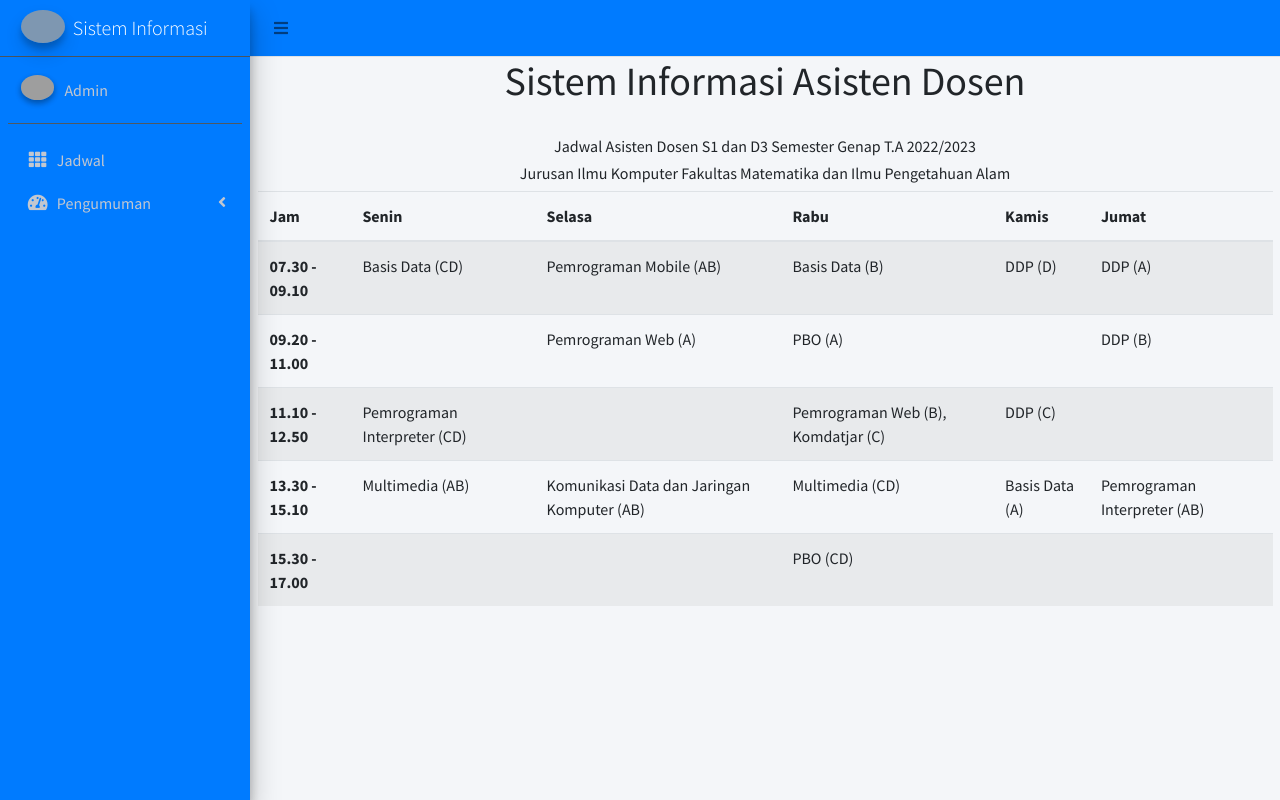
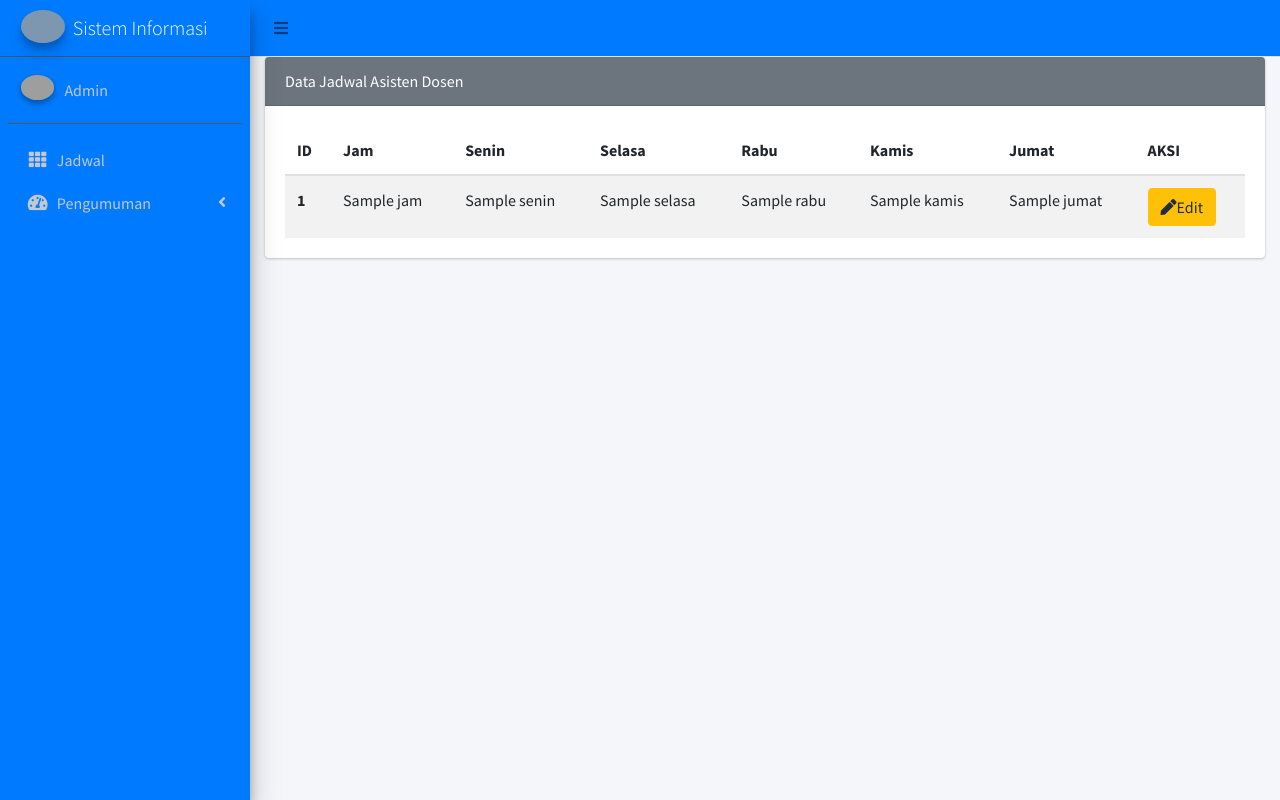
Before and after one commit to ditafaradila/SiAsdos, a CodeIgniter 4 app: template app/Views/pages/home.php in a window 1280 px wide. Run offline with PHP 8.4 and a stand-in for CodeIgniter, Linux system fonts and the light colour scheme; the template is opened without the code that fills it: most values are stand-ins (such as "Sample title", 1, 10 or a date in 2020); some libraries are stand-ins or nearby versions; grey boxes are pictures that could not be loaded.

Commit message:
Add files via upload

```diff
--- a/app/Views/pages/home.php
+++ b/app/Views/pages/home.php
@@ -1,64 +1,51 @@
-<?= $this->extend('template')?>
+<?= $this->extend('template') ?>
 <?= $this->section('content') ?>
 
-<h1 align="center">Sistem Informasi Asisten Dosen</h1>
-<br>
-<div align="center">
-  <h6>Jadwal Asisten Dosen S1 dan D3 Semester Genap T.A 2022/2023</h6>
-  <h6>Jurusan Ilmu Komputer Fakultas Matematika dan Ilmu Pengetahuan Alam</h6>
+<div class="container">
+  <div class="card">
+    <!--judul-->
+    <div class="card-header bg-secondary text-white">
+      Data Jadwal Asisten Dosen
+    </div>
+
+    <div class="card-body">
       <table class="table table-striped">
         <thead>
           <tr>
+            <th scope="col">ID</th>
             <th scope="col">Jam</th>
             <th scope="col">Senin</th>
             <th scope="col">Selasa</th>
             <th scope="col">Rabu</th>
             <th scope="col">Kamis</th>
             <th scope="col">Jumat</th>
+            <th scope="col">AKSI</th>
           </tr>
         </thead>
-    <tbody>
+        <tbody class="table-group-divider">
+          <?php $no = 1;
+          foreach ($asdos as $asds) :
+          ?>
             <tr>
-        <th scope="row">07.30 - 09.10</th>
-        <td>Basis Data (CD)</td>
-        <td>Pemrograman Mobile (AB)</td>
-        <td>Basis Data (B)</td>
-        <td>DDP (D)</td>
-        <td>DDP (A)</td>
+              <th scope="row"><?= $no++ ?></th>
+              <td><?= $asds['jam'] ?></td>
+              <td><?= $asds['senin'] ?></td>
+              <td><?= $asds['selasa'] ?></td>
+              <td><?= $asds['rabu'] ?></td>
+              <td><?= $asds['kamis'] ?></td>
+              <td><?= $asds['jumat'] ?></td>
+              <td>
+                <div class="d-flex">
+                  <a href="/edit/<?= $asds['id'] ?>" type="button" class="btn btn-warning"><i class="fa fa-pen"></i>Edit</a>
+                </div>
+              </td>
             </tr>
-      <tr>
-        <th scope="row">09.20 - 11.00</th>
-        <td></td>
-        <td>Pemrograman Web (A)</td>
-        <td>PBO (A)</td>
-        <td></td>
-        <td>DDP (B)</td>
-      </tr>
-      <tr>
-        <th scope="row">11.10 - 12.50</th>
-        <td>Pemrograman Interpreter (CD)</td>
-        <td></td>
-        <td>Pemrograman Web (B), Komdatjar (C)</td>
-        <td>DDP (C)</td>
-        <td></td>
-      </tr>
-      <tr>
-        <th scope="row">13.30 - 15.10</th>
-        <td>Multimedia (AB)</td>
-        <td>Komunikasi Data dan Jaringan Komputer (AB)</td>
-        <td>Multimedia (CD)</td>
-        <td>Basis Data (A)</td>
-        <td>Pemrograman Interpreter (AB)</td>
-      </tr>
-      <tr>
-        <th scope="row">15.30 - 17.00</th>
-        <td></td>
-        <td></td>
-        <td>PBO (CD)</td>
-        <td></td>
-        <td></td>
-      </tr>
+          <?php
+          endforeach
+          ?>
         </tbody>
       </table>
     </div>
+  </div>
+</div>
 <?= $this->endSection() ?>
```
Also changed, not shown: app/Views/pages/editjadwal.php (added, +36 -0 lines). Lines whose indentation alone changed are shown as unchanged.
